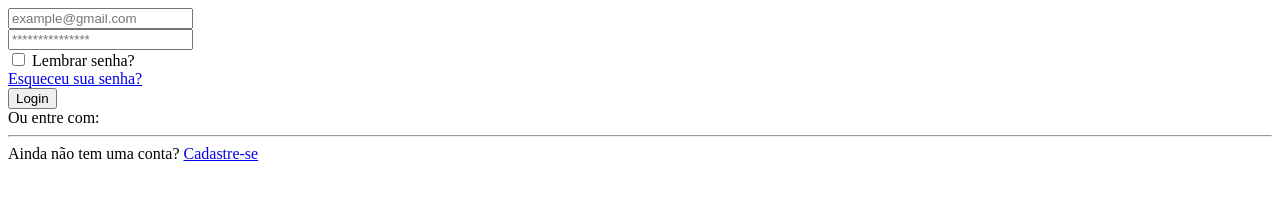
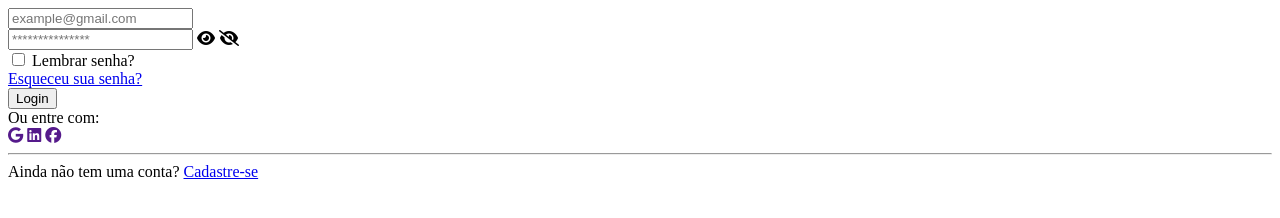
Before and after one commit to andreluizcnunes/login99, a plain HTML site: page index.html in a window 1280 px wide. Drawn offline with Linux system fonts and the light colour scheme.

Commit message:
colocando os icones no html

```diff
--- a/index.html
+++ b/index.html
@@ -30,8 +30,8 @@
               class="field-password"
               placeholder="***************"
             />
-            <i></i>
-            <i></i>
+            <i class="fa-solid fa-eye"></i>
+            <i class="fa-solid fa-eye-slash"></i>
           </div>
         </section>
 
@@ -50,9 +50,9 @@
           <span>Ou entre com:</span>
 
           <aside>
-            <a href=""><i></i></a>
-            <a href=""><i></i></a>
-            <a href=""><i></i></a>
+            <a href=""><i class="fa-brands fa-google"></i></a>
+            <a href=""><i class="fa-brands fa-linkedin"></i></a>
+            <a href=""><i class="fa-brands fa-facebook"></i></a>
           </aside>
         </section>
         <footer>
```
